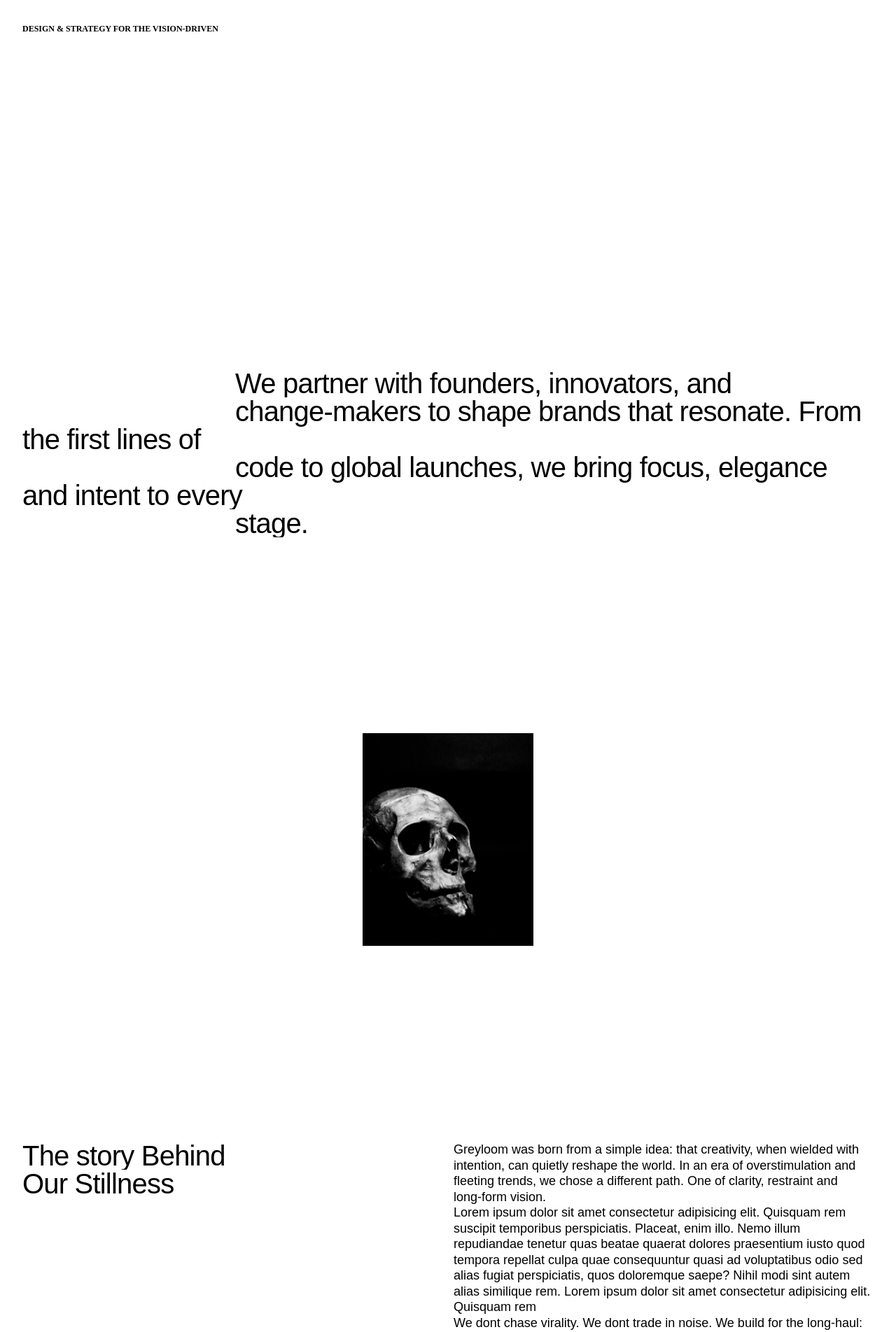
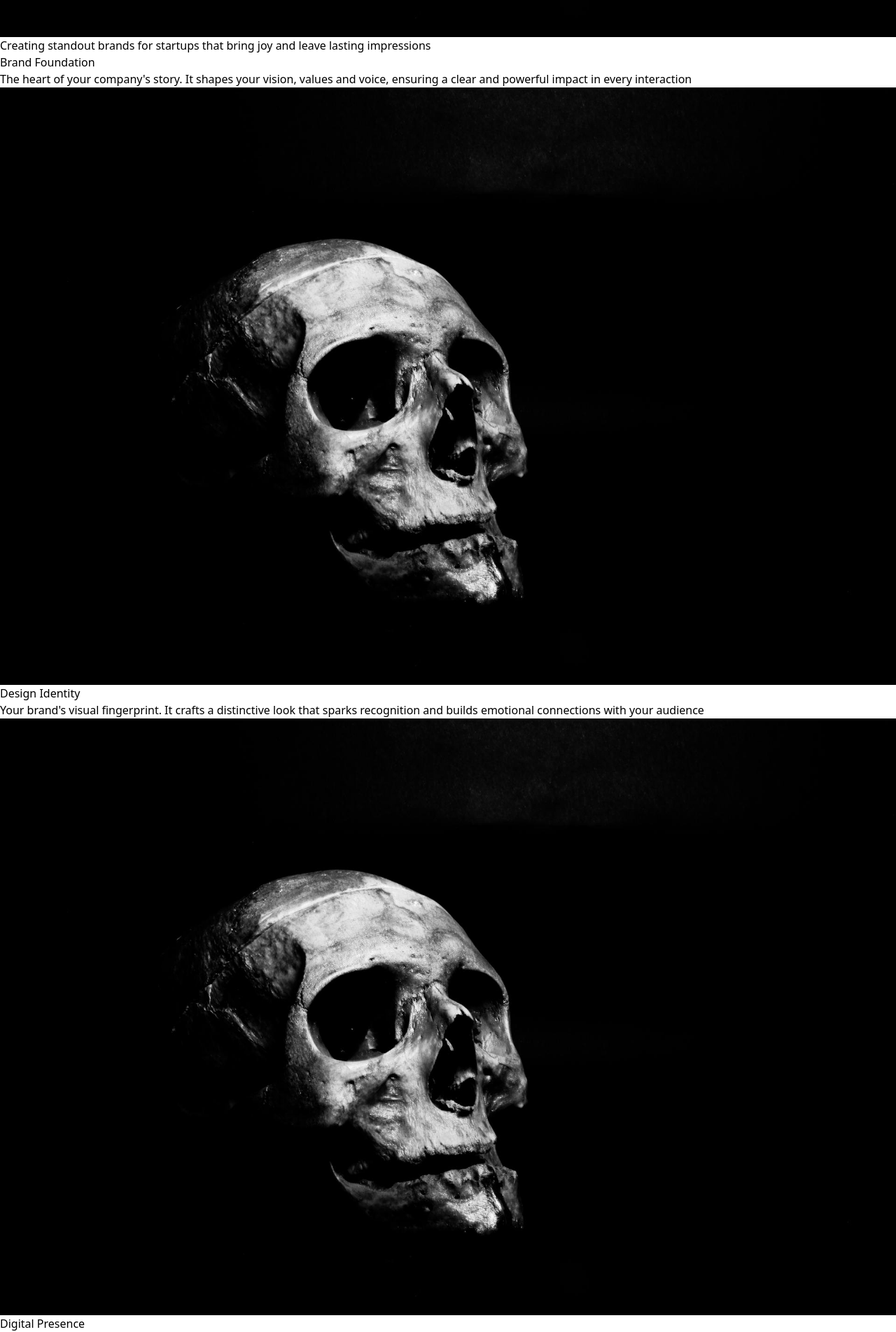
Before and after one commit to Tez-cyber/animation_lib, a React (Vite) app: page / in a window 1280 px wide. Shown: the part 800-2704 px from the top of the page at 70% size. Built offline with nearby package versions, Linux system fonts and the light colour scheme.

Commit message:
Added brand_scroll folder with App.jsx

```diff
--- /dev/null
+++ b/src/components/brand_scroll/App.jsx
@@ -0,0 +1,72 @@
+const Card = ({ title, copy, index }) => {
+    return (
+        <div className="card" id={`card-${index + 1}`}>
+            <div className="card-inner">
+                <div className="card-content">
+                    <h1>{title}</h1>
+                    <p>{copy}</p>
+                </div>
+                <div className="card-img">
+                    <img src="/end.jpg" alt={title} />
+                </div>
+            </div>
+        </div>
+    )
+}
+const App = () => {
+    const cards = [
+        {
+            title: "Brand Foundation",
+            copy:  `The heart of your company's story. It shapes
+            your vision, values and voice, ensuring a clear
+            and powerful  impact in every interaction
+            `
+        },
+        {
+            title: "Design Identity",
+            copy:  `Your brand's visual fingerprint. It crafts a
+            distinctive look that sparks recognition and
+            builds emotional connections with your audience
+            `
+        },
+        {
+            title: "Digital Presence",
+            copy:  `Our web solutions combine cutting-edge
+            design and seamless functionality to create
+            experiences that captivate and inspire your audience
+            `
+        },
+        {
+            title: "Product Design",
+            copy:  `We craft user-first products that are both
+            functional and visually appealing, delivering
+            solutions that leave a lasting impression
+            `
+        },
+    ]
+    return (
+        <div>
+            <section className="hero">
+                <img src="/end.jpg" alt="" />
+            </section>
+            <section className="intro">
+                <h1>
+                    Creating standout brands for startups that
+                    bring joy and leave lasting impressions
+                </h1>
+            </section>
+            <section className="cards">
+                {
+                    cards.map((card, index) => (
+                        <Card key={index} {...card} index={index} />
+                    ))
+                }
+            </section>
+            <section className="outro">
+                <h1>Let's build a brand that leaves a mark</h1>
+            </section>
+        </div>
+    )
+}
+
+export default App
--- a/src/main.jsx
+++ b/src/main.jsx
@@ -1,6 +1,6 @@
 import { StrictMode } from 'react'
 import { createRoot } from 'react-dom/client'
-import App from "./components/text-reveal/App"
+import App from "./components/brand_scroll/App"
 import './index.css'
 import { BrowserRouter as Router } from 'react-router-dom'
 
```
